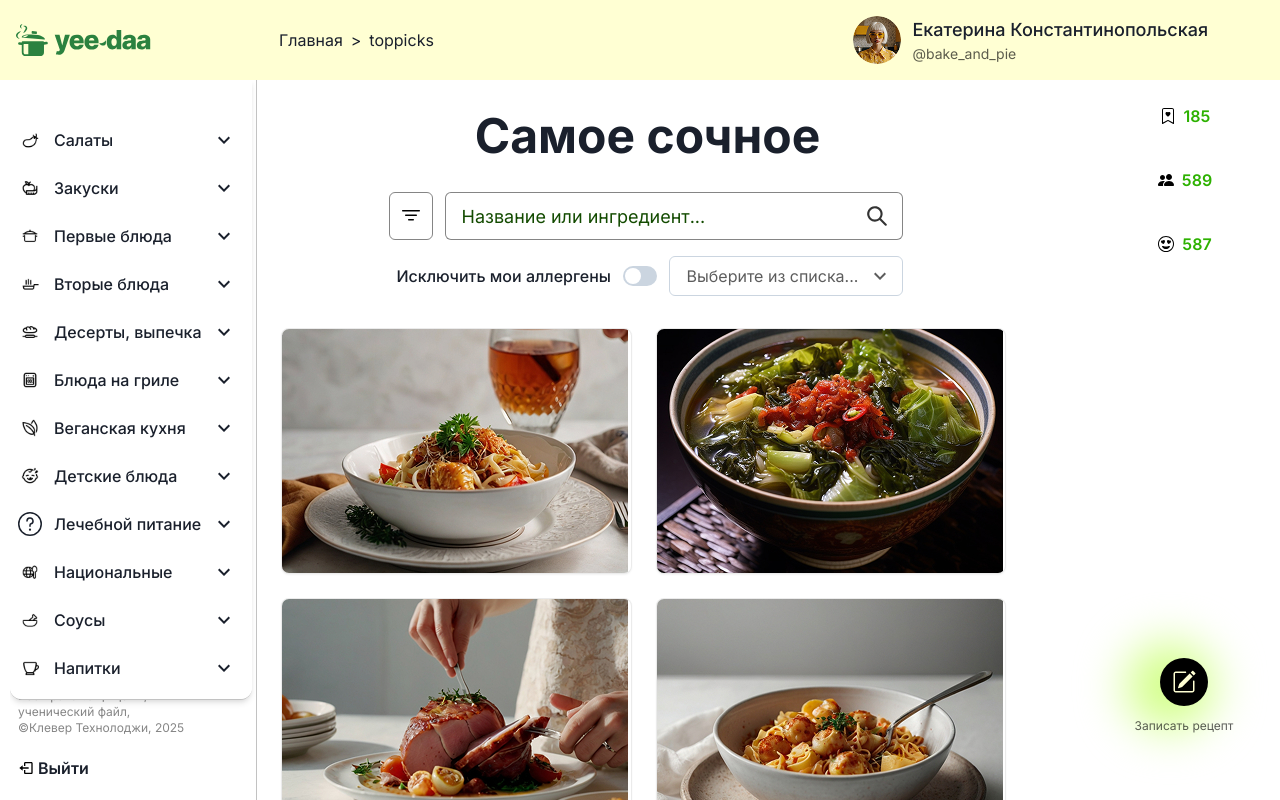
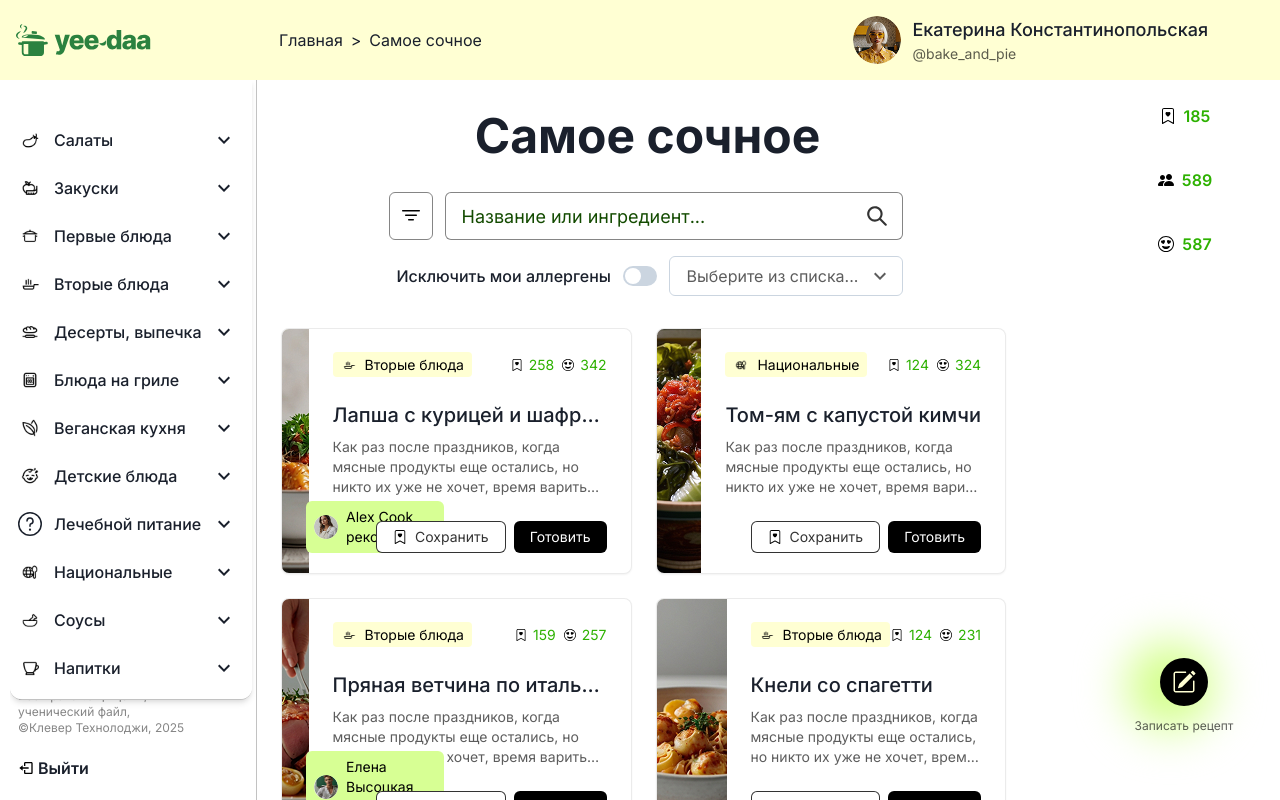
Before and after one commit to ClevertecFrontendLab/elenaKrayeva, a React (Vite) app: page /toppicks in a window 1280 px wide. Built offline with nearby package versions, Linux system fonts and the light colour scheme.

Commit message:
feat(*): add badge

```diff
--- a/src/components/Header/Breadcrumbs/Labels.ts
+++ b/src/components/Header/Breadcrumbs/Labels.ts
@@ -9,4 +9,5 @@ export const breadcrumbLabels: Record<string, string> = {
     bakery: 'Выпечка',
     raw: 'Сыроедческие блюда',
     drinks: 'Напитки',
+    toppicks: 'Самое сочное',
 };
--- /dev/null
+++ b/src/components/RecommendationBadge/RecommendationBadge.tsx
@@ -0,0 +1,26 @@
+import { Avatar, Box } from '@chakra-ui/react';
+import React from 'react';
+
+interface RecommendationBadgeProps {
+    name: string;
+    avatar?: string;
+}
+
+export const RecommendationBadge: React.FC<RecommendationBadgeProps> = ({ name, avatar }) => (
+    <Box
+        position='absolute'
+        bottom={5}
+        left={6}
+        px={2}
+        py='6px'
+        bg='lime.150'
+        color='black'
+        borderRadius='md'
+        display='flex'
+        alignItems='center'
+        textStyle='body14'
+    >
+        <Avatar size='xs' src={avatar} name={name} mr={2} />
+        {name} рекомендует
+    </Box>
+);
--- a/src/components/TopPicksSection/TopPicksCard.tsx
+++ b/src/components/TopPicksSection/TopPicksCard.tsx
@@ -1,18 +1,23 @@
-import { Button, Flex, Image } from '@chakra-ui/react';
+import { Box, Button, Flex, Image } from '@chakra-ui/react';
 
 import HeartIcon from '~/assets/heart.svg?react';
 import HeartEyesIcon from '~/assets/heart_eyes.svg?react';
 import { RecipeCategoryBadge } from '~/components/Cards/RecipeCategoryBadge';
 import { RecipeTextContent } from '~/components/Cards/RecipeTextContent';
 import { Category } from '~/components/Cards/types';
+import { RecommendationBadge } from '~/components/RecommendationBadge/RecommendationBadge';
 
-interface TopPicksCardProps {
+export interface TopPicksCardProps {
     image: string;
     title: string;
     description: string;
     category: Category;
     likes?: number;
     saves?: number;
+    recommendation?: {
+        name?: string;
+        avatar?: string;
+    };
 }
 
 export const TopPicksCard = ({
@@ -22,6 +27,7 @@ export const TopPicksCard = ({
     category,
     likes,
     saves,
+    recommendation,
 }: TopPicksCardProps) => (
     <Flex
         border='1px solid'
@@ -31,7 +37,12 @@ export const TopPicksCard = ({
         boxShadow='sm'
         bg='white'
     >
-        <Image src={image} alt={title} width='346px' height='244px' objectFit='cover' />
+        <Box position='relative'>
+            <Image src={image} alt={title} width='346px' height='244px' objectFit='cover' />
+            {recommendation?.name && (
+                <RecommendationBadge name={recommendation.name} avatar={recommendation.avatar} />
+            )}
+        </Box>
 
         <Flex direction='column' px={6} pt={4} pb={5} gap={6}>
             <RecipeCategoryBadge
--- a/src/pages/TopPicksPage/TopPicksPage.tsx
+++ b/src/pages/TopPicksPage/TopPicksPage.tsx
@@ -1,6 +1,8 @@
 import { Button, Flex, SimpleGrid } from '@chakra-ui/react';
 import { v4 as uuidv4 } from 'uuid';
 
+import AlexAvatarImg from '~/assets/avatars/Avatar1.jpg';
+import ElenaAvatarImg from '~/assets/avatars/Avatar2.jpg';
 import FirstDishIcon from '~/assets/first_dish.svg?react';
 import GrillIcon from '~/assets/gril.svg?react';
 import HeartIcon from '~/assets/heart.svg?react';
@@ -33,6 +35,10 @@ const secondDishNew = [
         },
         saves: 258,
         likes: 342,
+        recommendation: {
+            name: 'Alex Cook',
+            avatar: AlexAvatarImg,
+        },
     },
     {
         id: uuidv4(),
@@ -59,6 +65,10 @@ const secondDishNew = [
         },
         saves: 159,
         likes: 257,
+        recommendation: {
+            name: 'Елена Высоцкая',
+            avatar: ElenaAvatarImg,
+        },
     },
     {
         id: uuidv4(),
@@ -175,6 +185,10 @@ export const TopPicksPage = () => (
                         category={dish.category}
                         likes={dish.likes}
                         saves={dish.saves}
+                        recommendation={{
+                            name: dish.recommendation?.name,
+                            avatar: dish.recommendation?.avatar,
+                        }}
                     />
                 ))}
             </SimpleGrid>
```
